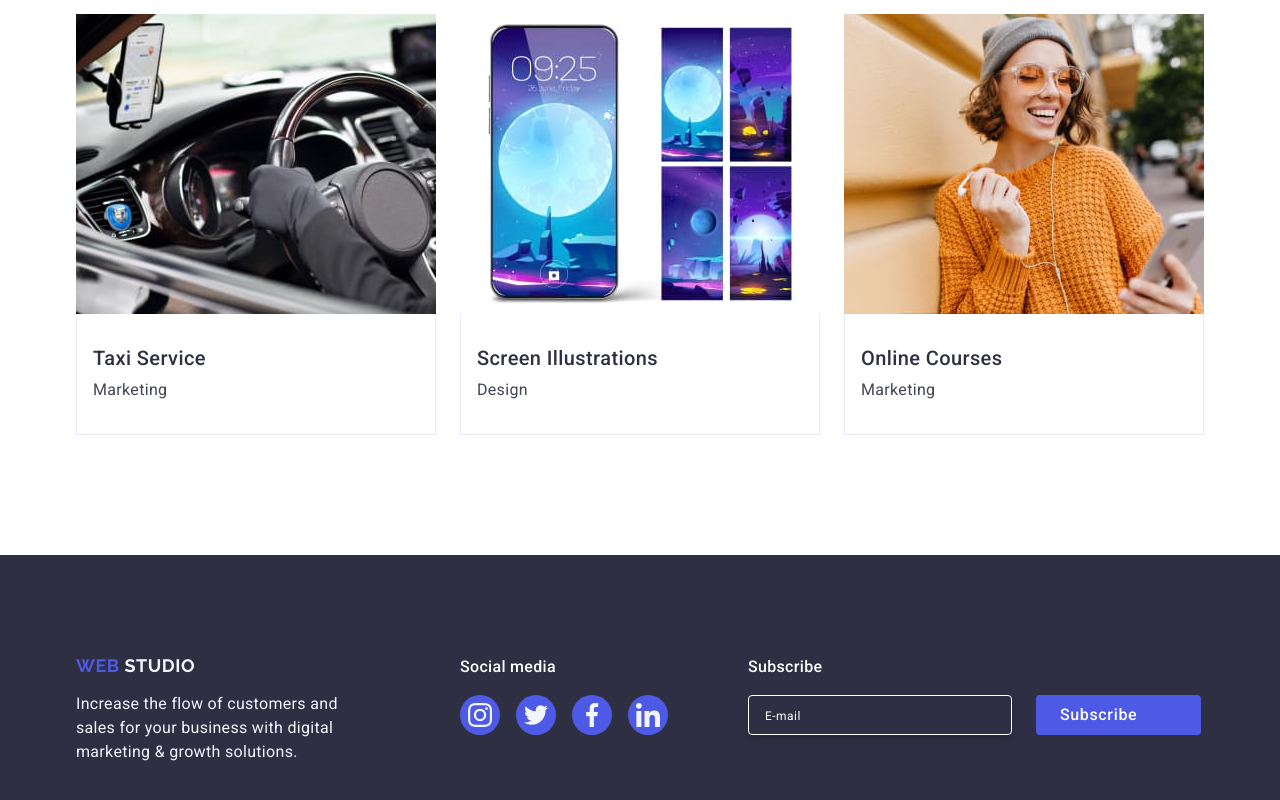
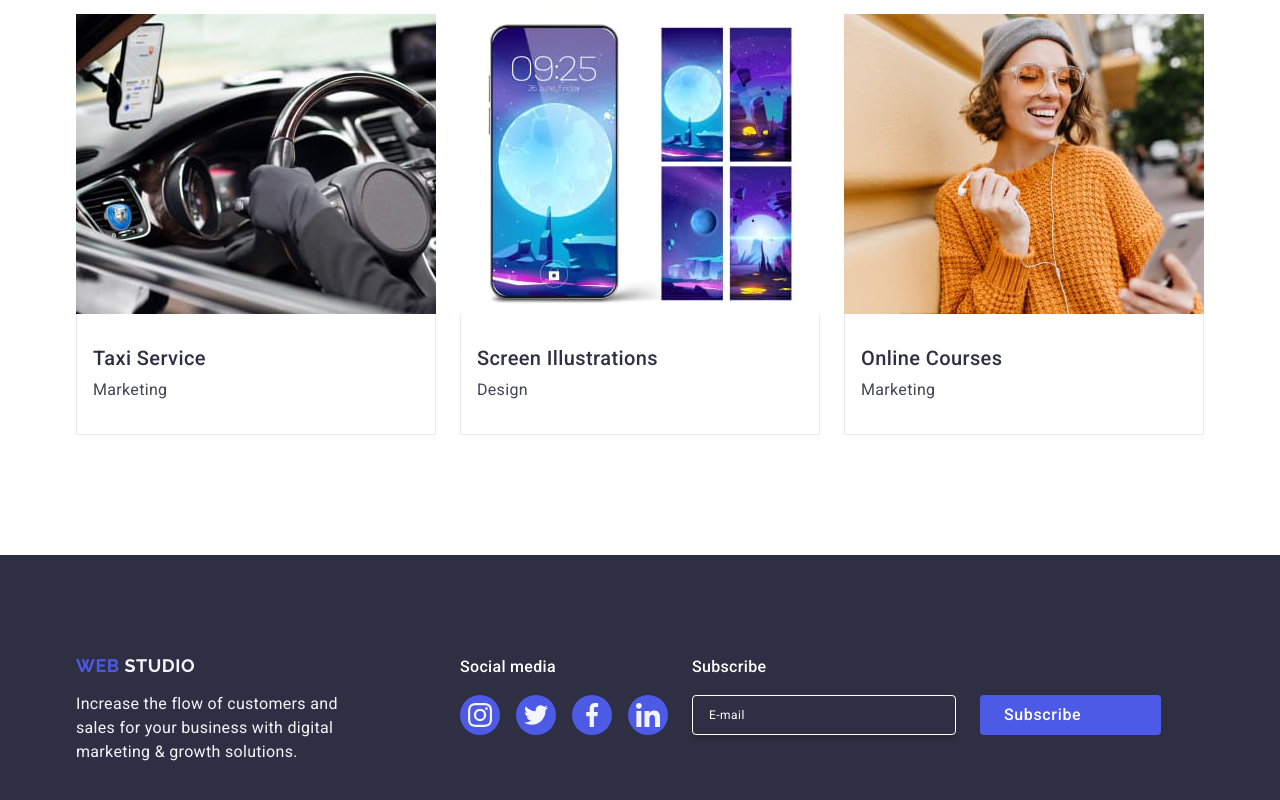
Before and after one commit to DariiaKushnirenko/goit-markup-hw-05, a plain HTML site: page index.html in a window 1280 px wide. Shown: the part 2596-3396 px from the top of the page. Drawn offline with nearby package versions, Linux system fonts and the light colour scheme.

Commit message:
edititng footer form

```diff
--- a/css/style.css
+++ b/css/style.css
@@ -690,7 +690,6 @@ transition: box-shadow 250ms cubic-bezier(0.4, 0, 0.2, 1);
     border: 1px solid rgba(46, 47, 66, 0.4);
     transition: border 250ms cubic-bezier(0.4, 0, 0.2, 1);
     padding: 8px 16px;
-
 }
 
 .form-comment:focus {
@@ -771,54 +770,48 @@ transition: box-shadow 250ms cubic-bezier(0.4, 0, 0.2, 1);
     background-color: #404bbf;
 }
 
-.email-footer-wrapper {
-    display: flex;
-    flex-direction: column;
-    gap: 16px;
-    margin-left: 80px;
+.email-footer {
+    width: 264px;
+    height: 40px;
+    border: 1px solid #ffffff;
+    background-color: transparent;
+    font-size: 12px;
+    line-height: 2;
+    letter-spacing: 0.04em;
+    padding-left: 16px;
+    box-shadow: 0px 4px 4px rgba(0, 0, 0, 0.15);
+    border-radius: 4px;
 }
 
-.button-input-wrapper{
-    display: flex;
-    align-items: center;
-    gap: 24px;
-}
-.email-footer {
-    border: 1px solid #fff;
-    border-radius: 4px;
-    width: 264px;
-    height: 40px;
-    box-shadow: 0 4px 4px 0 rgba(0, 0, 0, 0.15);
-    background: #2e2f42;
-    padding: 8px 16px;
-}
-
-.email-footer-label{
+.subscribe {
     font-weight: 500;
     font-size: 16px;
     line-height: 1.5;
     letter-spacing: 0.02em;
     color: #fff;
+    margin-bottom: 16px;
+    padding-left: 24px;
 }
 
+.form-email-footer{
+    display: flex;
+    gap: 24px;
+}
 .email-footer::placeholder {
-    font-weight: 400;
-    font-size: 12px;
-    line-height: 2;
-    letter-spacing: 0.04em;
     color: #fff;
 }
 
 .button-subscribe {
-    display: inline-flex;
+    font-family: "Roboto", sans-serif;
+    display: flex;
     align-items: center;
     gap: 16px;
     border-radius: 4px;
     border: none;
     padding: 8px 24px;
-    width: 165px;
+    min-width: 165px;
     height: 40px;
-    background: #4d5ae5;
+    background-color: #4d5ae5;
     font-weight: 500;
     font-size: 16px;
     line-height: 1.5;
@@ -835,7 +828,6 @@ transition: box-shadow 250ms cubic-bezier(0.4, 0, 0.2, 1);
 }
 
 .icon-subscribe{
+    margin-left: 16px;
     fill: #fff;
-    display: inline-block;
-
 }
--- a/index.html
+++ b/index.html
@@ -443,8 +443,9 @@
           </ul>
         </div>
         <div class="email-footer-wrapper">
-          <label for="email-footer" class="email-footer-label">Subscribe</label>
-          <div class="button-input-wrapper">
+          <p class="subscribe">Subscribe</p>
+          <form class="form-email-footer">
+            <label for="email-footer" class="email-footer-label"></label>
             <input
               type="email"
               class="email-footer"
@@ -454,11 +455,11 @@
               required
             />
             <button class="button-subscribe" type="submit">
-              Subscribe<svg class="icon-subscribe" width="20" height="24">
+              Subscribe<svg class="icon-subscribe" width="24" height="24">
                 <use href="./images/icons.svg#icon-send"></use>
               </svg>
             </button>
-          </div>
+          </form>
         </div>
       </div>
     </footer>
```
